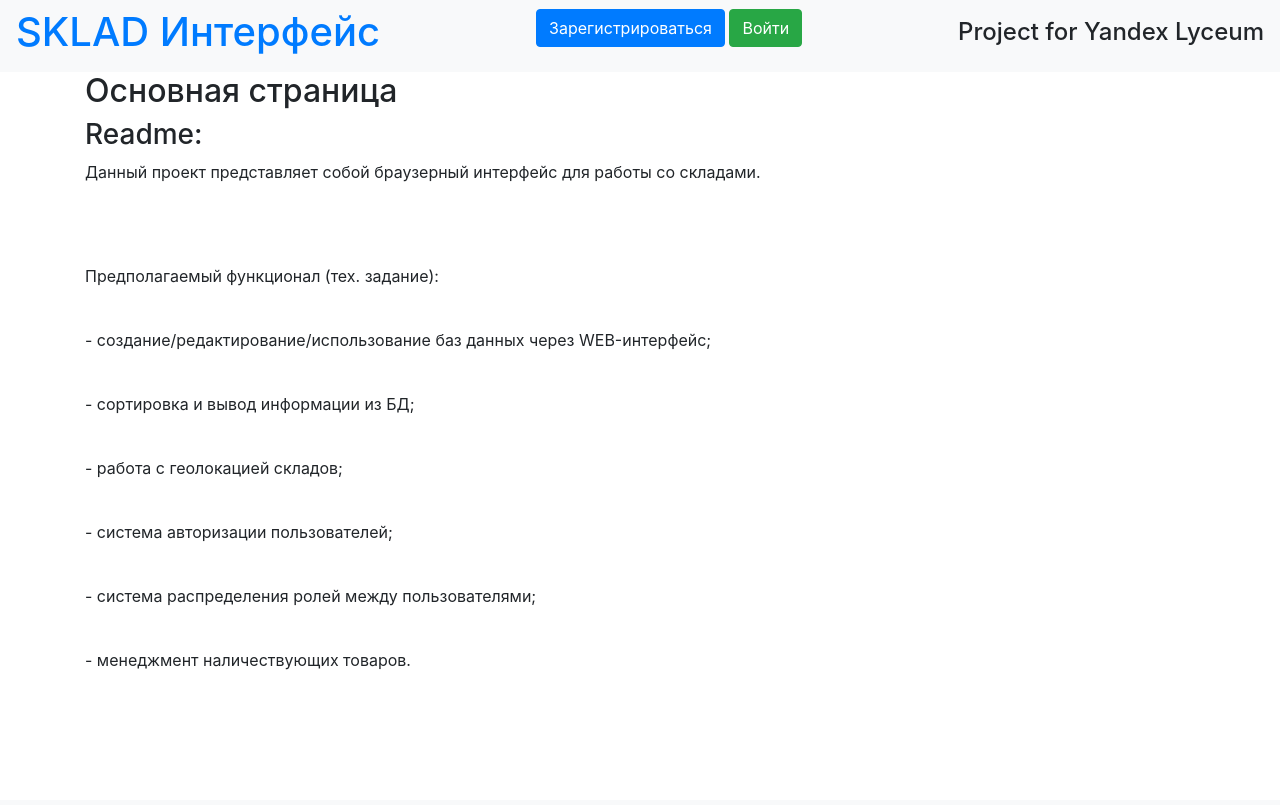
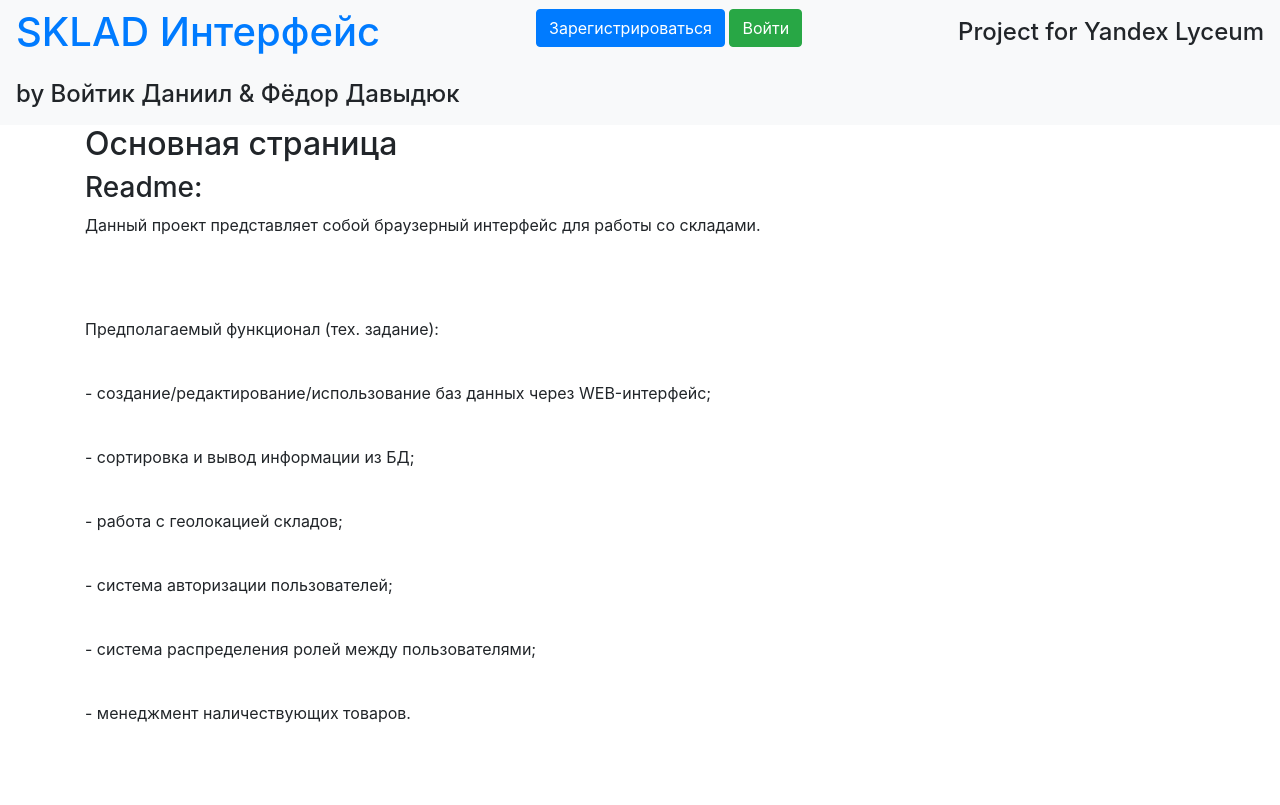
Before and after one commit to HeavySaharok/SKLAD_Interface, a Flask app: page / in a window 1280 px wide. Before the commit the page ends 670 px from the top, so only its background shows below. Run offline with Flask 3, Linux system fonts and the light colour scheme; some libraries are stand-ins or nearby versions.

Commit message:
Изменил дизайн, изменил бд

```diff
--- a/templates/base.html
+++ b/templates/base.html
@@ -18,6 +18,9 @@
             {% endif %}
             <h4>Project for Yandex Lyceum</h4>
         </nav>
+        <nav class="navbar navbar-light bg-light">
+            <h4>by Войтик Даниил & Фёдор Давыдюк</h4>
+        </nav>
     </header>
 </head>
     <!-- Begin page content -->
--- a/templates/main.html
+++ b/templates/main.html
@@ -5,10 +5,8 @@
     <h2 align="left">Основная страница</h2>
 <h3>Readme:</h3>
 {% for line in text %}
-<div class="table_container">
-    <table class="my_table">
-        <p>{{ line }}</p>
-    </table>
+<div>
+    <p>{{ line }}</p>
 </div>
 <br>
 {% endfor %}
```
Also changed, not shown: main_storage.db.
